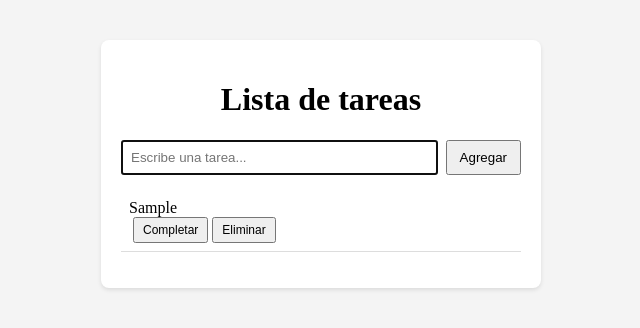
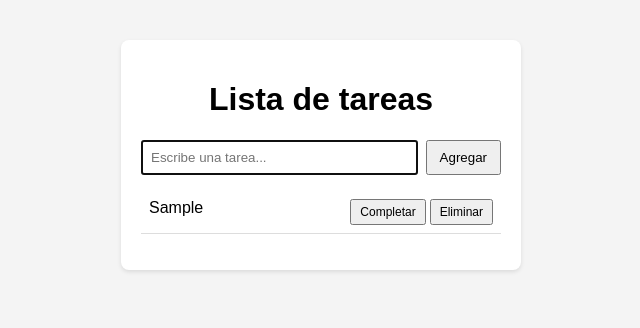
Before and after one commit to jeroguitar/lista-tareass, a plain HTML site: page index.html in a window 1280 px wide. Both pictures are taken after typing "Sample" into the empty fields and a click on the button "Agregar". Shown: the whole page, without its empty margins (319-959 px from the left). Drawn offline with Linux system fonts and the light colour scheme.

Commit message:
termidado el style.css

```diff
--- a/css/style.css
+++ b/css/style.css
@@ -1,7 +1,8 @@
 body {
-    background: #f4f4f4;
-    font-family: miFuente;
-    font-size: 100%;
+  font-family: Arial, sans-serif;
+  background-color: #f4f4f4;
+  margin: 0;
+  padding: 0;
 }
 
 .container {
@@ -11,11 +12,13 @@ body {
   padding: 20px;
   border-radius: 8px;
   box-shadow: 0 2px 4px rgba(0, 0, 0, 0.1);
+  box-sizing: border-box;
 }
 
 h1 {
   text-align: center;
 }
+
 
 #todo-form {
   display: flex;
@@ -31,6 +34,7 @@ h1 {
   padding: 8px 12px;
 }
 
+
 #todo-list {
   list-style: none;
   padding: 0;
@@ -38,20 +42,20 @@ h1 {
 }
 
 #todo-list li {
+display: flex;
+justify-content: space-between;
+align-items: flex-start;
 padding: 8px;
 border-bottom: 1px solid #ddd;
-}
-
-todo-list li {
-display: flex;
-justify-content: space-between;
-align-items: center;
-padding: 8px;
-border-bottom: 1px solid #ddd;
+gap: 8px;
 }
 .todo-text {
 flex: 1;
+word-wrap: break-word;
+overflow-wrap: anywhere;
 }
+
+
 .todo-completed {
 text-decoration: line-through;
 color: #888;
```
Also changed, not shown: index.html (+1 -1 lines).
